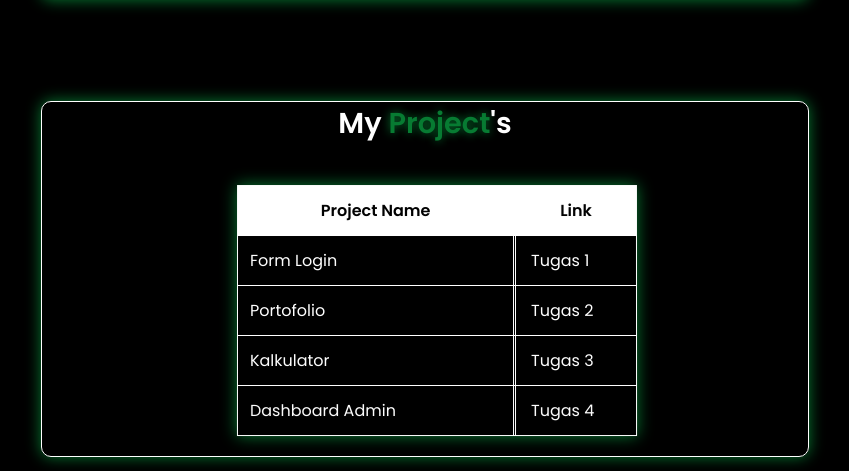
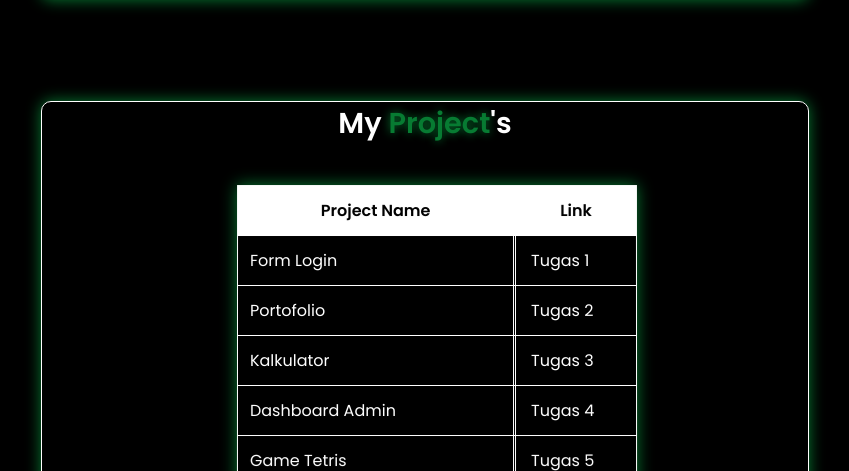
Before and after one commit to SyauqiAtrobi/web, a plain HTML site: page index.html in a window 1280 px wide. Shown: the part 2329-2800 px from the top of the page, without its empty margins (215-1064 px from the left). Drawn offline with nearby package versions, Linux system fonts and the light colour scheme.

Commit message:
Update index.html

```diff
--- a/index.html
+++ b/index.html
@@ -163,6 +163,11 @@
                         <td></td>
                         <td><a href="Tugas4/index.html">Tugas 4</a></td>
                     </tr>
+                    <tr>
+                        <td>Game Tetris</td>
+                        <td></td>
+                        <td><a href="https://syauqiatrobi.github.io/tetris/">Tugas 5</a></td>
+                    </tr>
 
 
 
```
